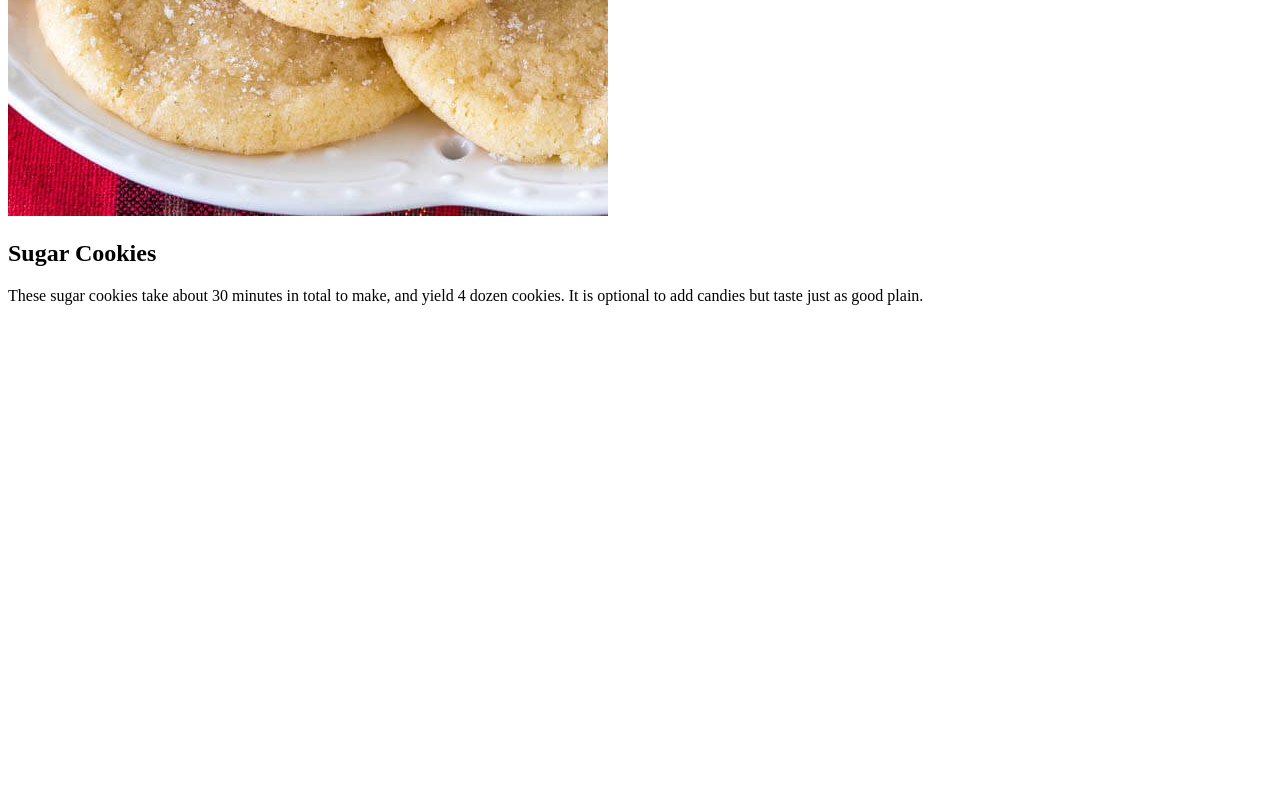
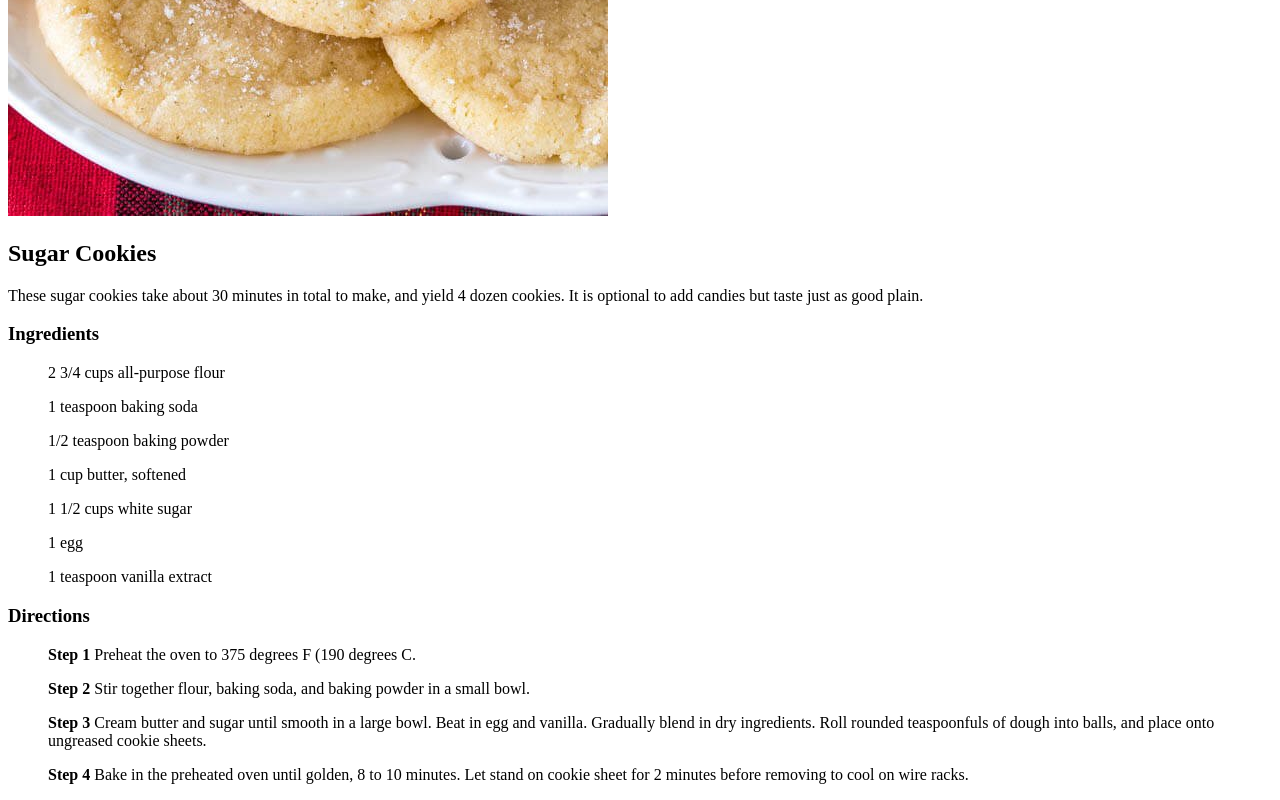
Before and after one commit to BrodyStout17/odin-recipes, a plain HTML site: page recipes/sugar-cookies.html in a window 1280 px wide. Shown: the part 764-1564 px from the top of the page. Before the commit the page ends 1085 px from the top, so only its background shows below. Drawn offline with Linux system fonts and the light colour scheme.

Commit message:
Add ingredients list and directions

```diff
--- a/recipes/sugar-cookies.html
+++ b/recipes/sugar-cookies.html
@@ -13,6 +13,20 @@
     <p>These sugar cookies take about 30 minutes in total to make, and yield 4 dozen cookies.
         It is optional to add candies but taste just as good plain.
     </p>
+    <h3>Ingredients</h3>
+    <ul>2 3/4 cups all-purpose flour</ul>
+    <ul>1 teaspoon baking soda</ul>
+    <ul>1/2 teaspoon baking powder</ul>
+    <ul>1 cup butter, softened</ul>
+    <ul>1 1/2 cups white sugar</ul>
+    <ul>1 egg</ul>
+    <ul>1 teaspoon vanilla extract</ul>
+    <h3>Directions</h3>
+    <ol><strong>Step 1</strong> Preheat the oven to 375 degrees F (190 degrees C.</ol>
+    <ol><strong>Step 2</strong> Stir together flour, baking soda, and baking powder in a small bowl.</ol>
+    <ol><strong>Step 3</strong> Cream butter and sugar until smooth in a large bowl. Beat in egg and vanilla. Gradually blend in dry ingredients. Roll rounded teaspoonfuls of dough into balls, and place onto ungreased cookie sheets.  </ol>
+    <ol><strong>Step 4</strong> Bake in the preheated oven until golden, 8 to 10 minutes. Let stand on cookie sheet for 2 minutes before removing to cool on wire racks.
 
+    </ol>
 </body>
 </html>
```
